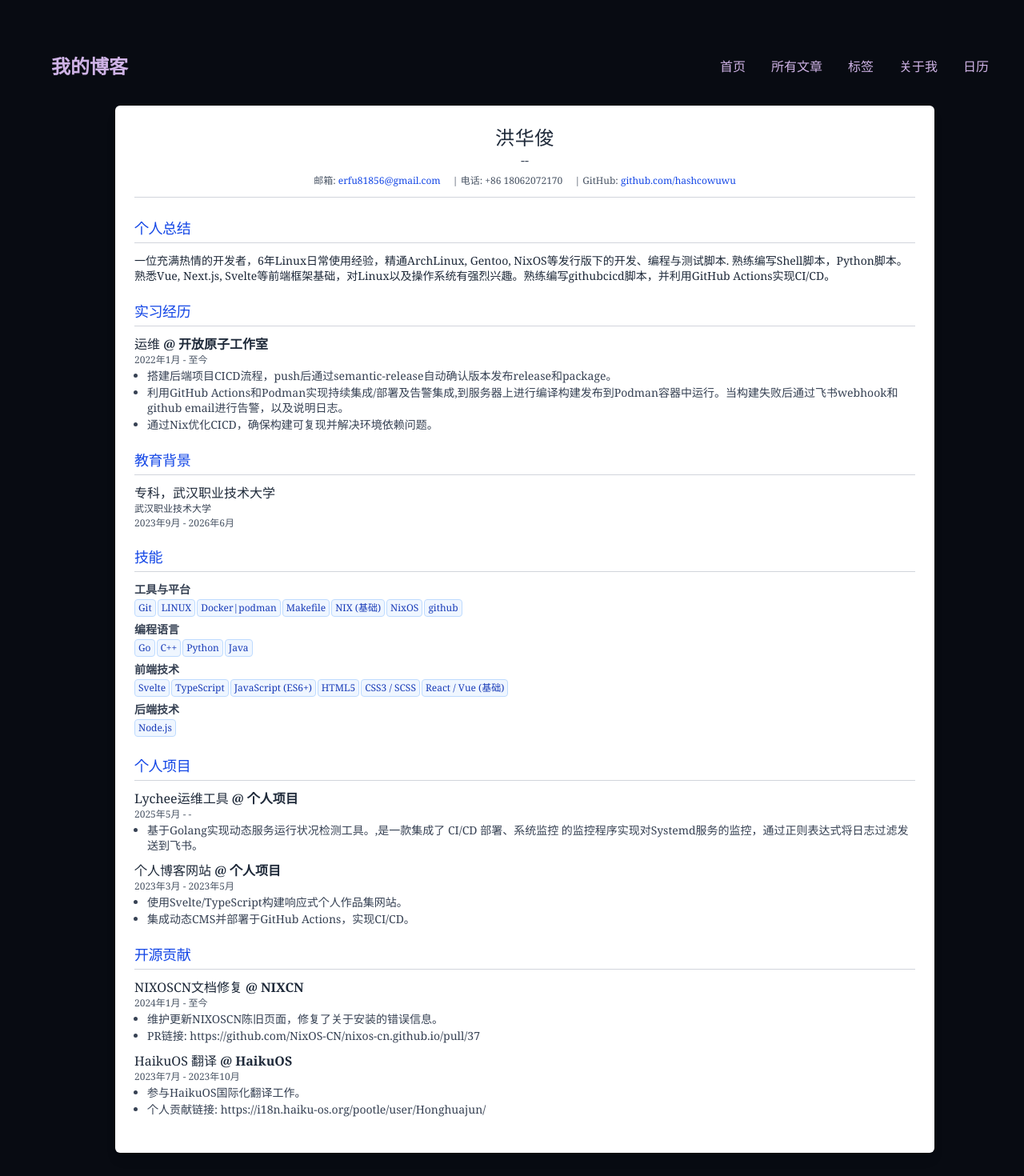
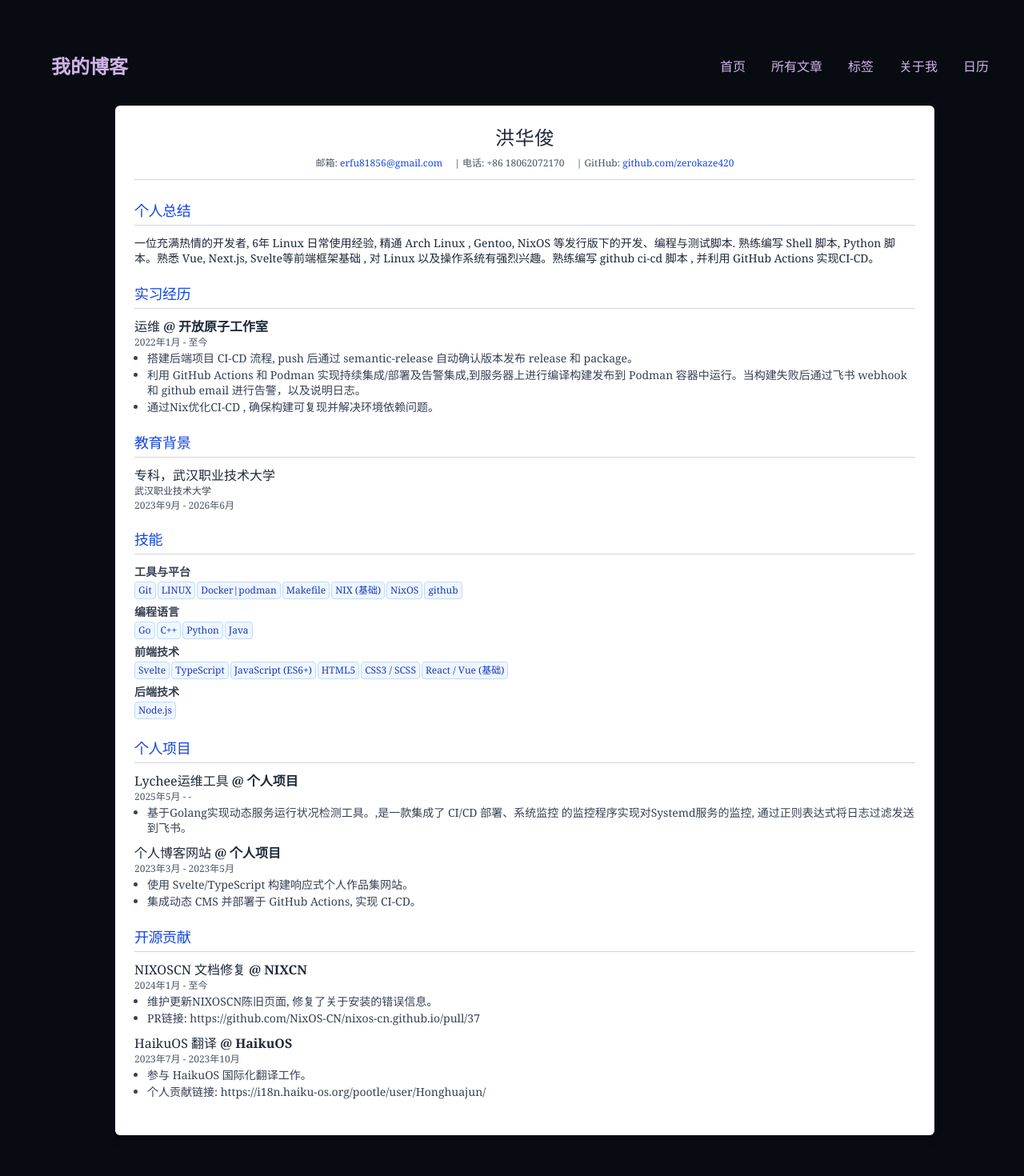
Before and after one commit to zerokaze420/zerokaze_blog_sveltekit, a SvelteKit app: page /resume in a window 1280 px wide. Shown: the top 1470 px of the page at 80% size. Built offline with nearby package versions, Linux system fonts and the light colour scheme.

Commit message:
refactor(resume): update resume content and formatting
- Update name title and GitHub link
- Improve summary content and formatting
- Adjust experience description formatting

```diff
--- a/src/routes/resume/+page.svelte
+++ b/src/routes/resume/+page.svelte
@@ -49,15 +49,15 @@
   // Your resume data (modify with your real information here)
   const resumeData: ResumeData = {
     name: "洪华俊",
-    title: "--",
+    title: "",
     contact: {
       email: "erfu81856@gmail.com",
       phone: "+86 18062072170", // Taiwan contact example
-      github: "github.com/hashcowuwu",
+      github: "github.com/zerokaze420",
     //   website: "yourwebsite.com"
     },
     // 精简总结，控制在2-3行
-    summary: "一位充满热情的开发者，6年Linux日常使用经验，精通ArchLinux, Gentoo, NixOS等发行版下的开发、编程与测试脚本. 熟练编写Shell脚本，Python脚本。熟悉Vue, Next.js, Svelte等前端框架基础，对Linux以及操作系统有强烈兴趣。熟练编写githubcicd脚本，并利用GitHub Actions实现CI/CD。",
+    summary: "一位充满热情的开发者, 6年 Linux 日常使用经验, 精通 Arch Linux , Gentoo, NixOS 等发行版下的开发、编程与测试脚本. 熟练编写 Shell 脚本, Python 脚本。熟悉 Vue, Next.js, Svelte等前端框架基础 , 对 Linux 以及操作系统有强烈兴趣。熟练编写 github ci-cd 脚本 , 并利用 GitHub Actions 实现CI-CD。",
     experience: [
       {
         title: "运维",
@@ -66,9 +66,9 @@
         endDate: "至今",
         description: [
           // 精简描述
-          "搭建后端项目CICD流程，push后通过semantic-release自动确认版本发布release和package。",
-          "利用GitHub Actions和Podman实现持续集成/部署及告警集成,到服务器上进行编译构建发布到Podman容器中运行。当构建失败后通过飞书webhook和github email进行告警，以及说明日志。",
-          "通过Nix优化CICD，确保构建可复现并解决环境依赖问题。",
+          "搭建后端项目 CI-CD 流程, push 后通过 semantic-release 自动确认版本发布 release 和 package。",
+          "利用 GitHub Actions 和 Podman 实现持续集成/部署及告警集成,到服务器上进行编译构建发布到 Podman 容器中运行。当构建失败后通过飞书 webhook 和 github email 进行告警，以及说明日志。",
+          "通过Nix优化CI-CD , 确保构建可复现并解决环境依赖问题。",
         ]
       }
     ],
@@ -130,7 +130,7 @@
         endDate: "-",
         description: [
           // 精简描述
-          "基于Golang实现动态服务运行状况检测工具。,是一款集成了 CI/CD 部署、系统监控 的监控程序实现对Systemd服务的监控，通过正则表达式将日志过滤发送到飞书。",
+          "基于Golang实现动态服务运行状况检测工具。,是一款集成了 CI/CD 部署、系统监控 的监控程序实现对Systemd服务的监控, 通过正则表达式将日志过滤发送到飞书。",
         ]
       },
 
@@ -141,20 +141,20 @@
         endDate: "2023年5月",
         description: [
           // 精简描述
-          "使用Svelte/TypeScript构建响应式个人作品集网站。",
-          "集成动态CMS并部署于GitHub Actions，实现CI/CD。",
+          "使用 Svelte/TypeScript 构建响应式个人作品集网站。",
+          "集成动态 CMS 并部署于 GitHub Actions, 实现 CI-CD。",
         ]
       }
     ],
     openSourceContributions: [
       {
-        title: "NIXOSCN文档修复",
+        title: "NIXOSCN 文档修复",
         company: "NIXCN",
         startDate: "2024年1月",
         endDate: "至今",
         description: [
           // 精简描述
-          "维护更新NIXOSCN陈旧页面，修复了关于安装的错误信息。",
+          "维护更新NIXOSCN陈旧页面, 修复了关于安装的错误信息。",
           "PR链接: https://github.com/NixOS-CN/nixos-cn.github.io/pull/37",
         ]
       },
@@ -165,7 +165,7 @@
         endDate: "2023年10月",
         description: [
           // 精简描述
-          "参与HaikuOS国际化翻译工作。",
+          "参与 HaikuOS 国际化翻译工作。",
           "个人贡献链接: https://i18n.haiku-os.org/pootle/user/Honghuajun/",
         ]
       }
```
